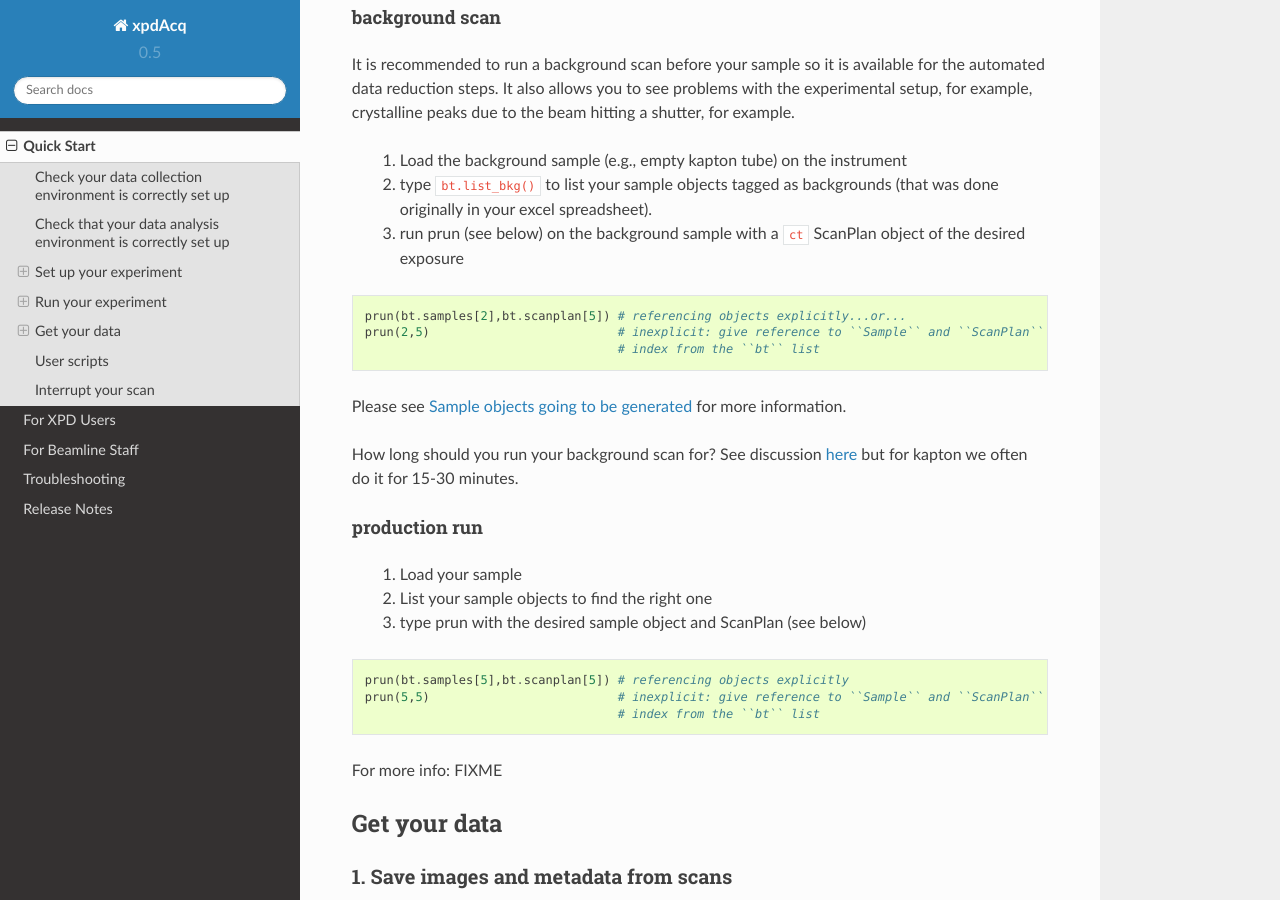
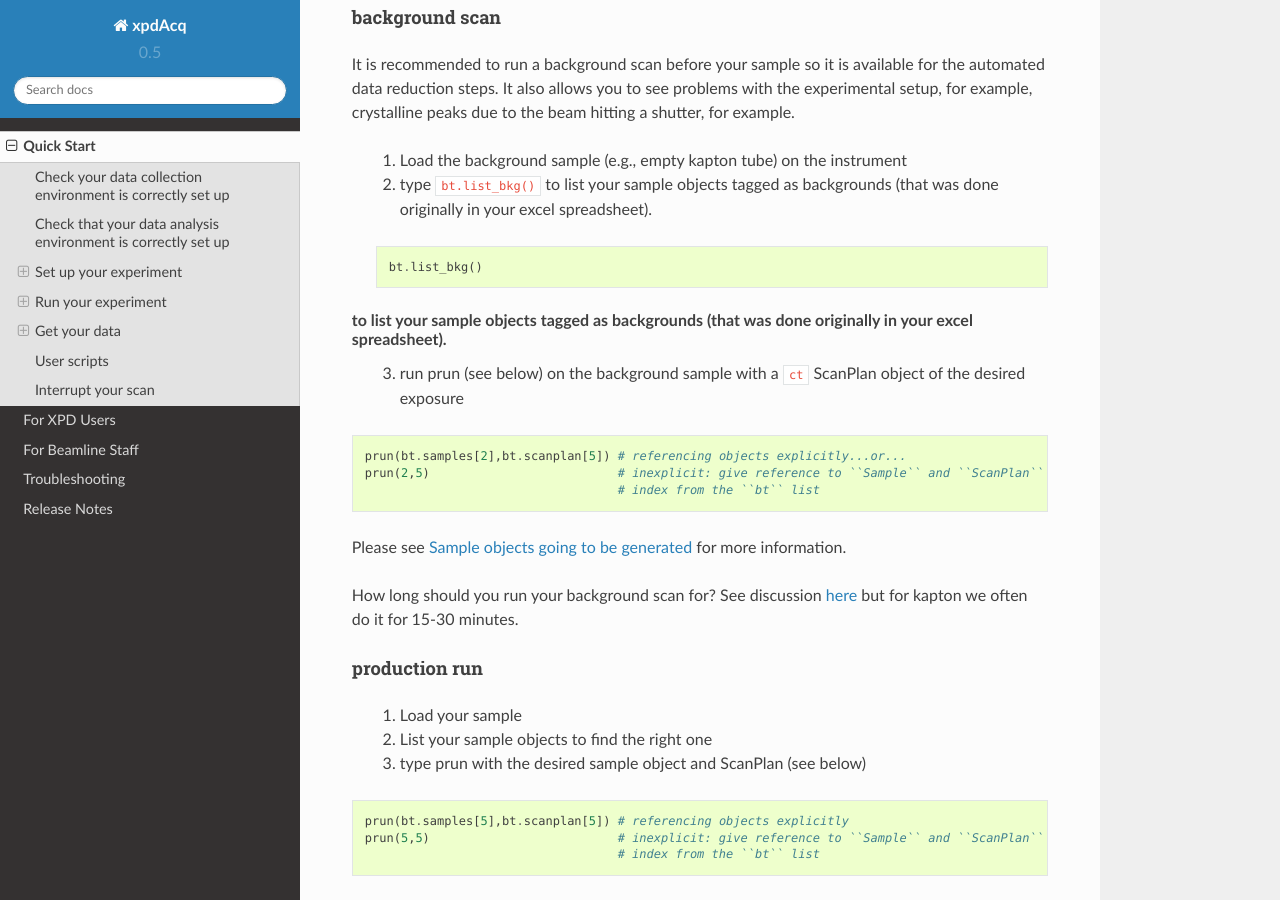
Before and after one commit to xpdAcq/xpdAcq, a Sphinx documentation site: the page built from doc/quickstart.rst, in a window 1280 px wide and 900 px high, scrolled down 6930 px. Built offline with Sphinx 7.4.7 and the Read the Docs theme 2.0.0, drawn with Linux system fonts in a browser that asks for light colours.

Commit message:
simon tweaks to documentation, not finished

```diff
--- a/doc/quickstart.rst
+++ b/doc/quickstart.rst
@@ -312,6 +312,12 @@ setup, for example, crystalline peaks due to the beam hitting a shutter, for exa
 
  1. Load the background sample (e.g., empty kapton tube) on the instrument
  2. type ``bt.list_bkg()`` to list your sample objects tagged as backgrounds (that was done originally in your excel spreadsheet).
+
+ .. code-block:: python
+
+  bt.list_bkg()
+
+to list your sample objects tagged as backgrounds (that was done originally in your excel spreadsheet).
  3. run prun (see below) on the background sample with a ``ct`` ScanPlan object of the desired exposure
 
 .. code-block:: python
```
